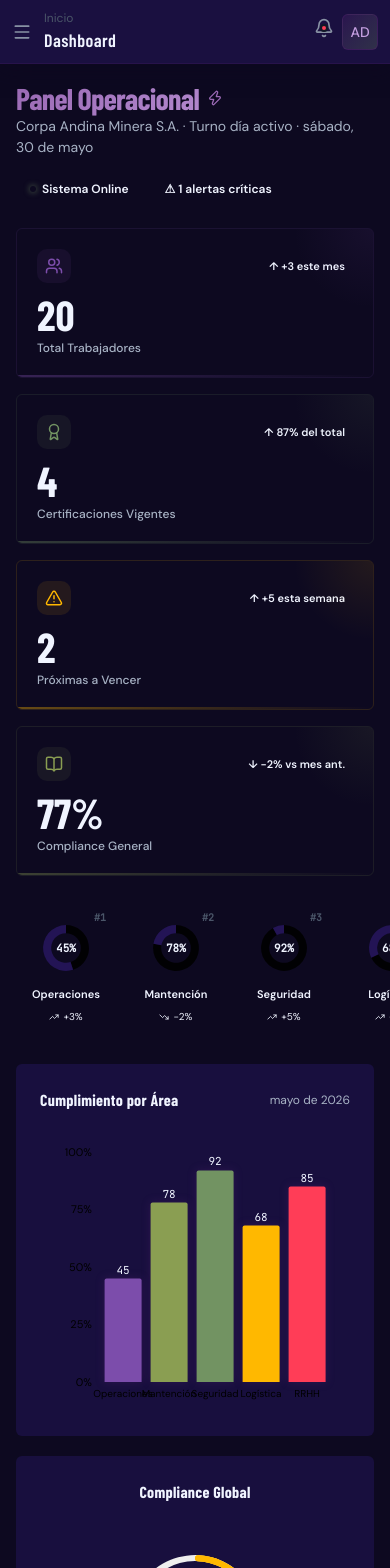
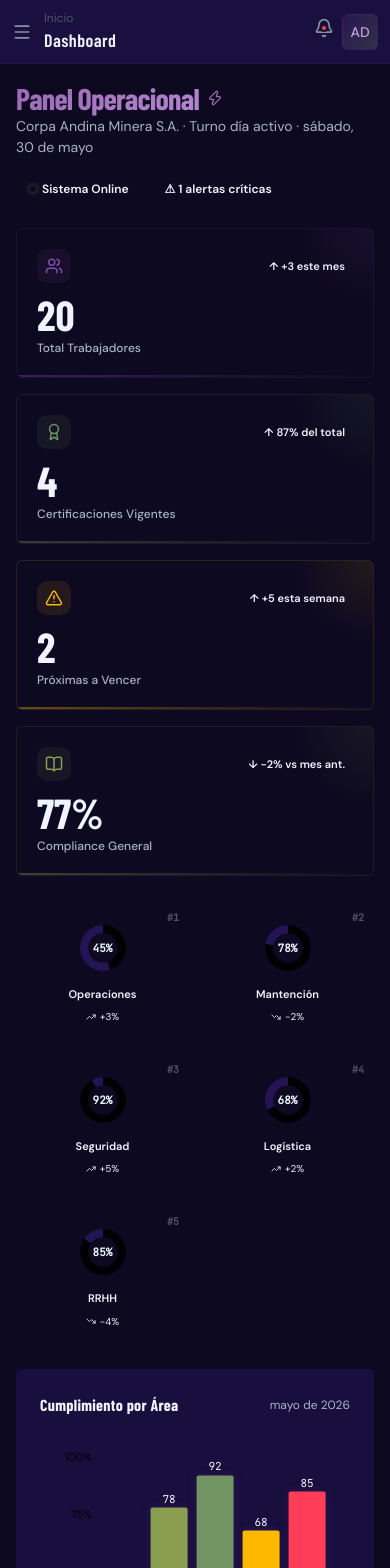
Before and after one commit to leandrodesignux-ux/Certify, a React (Vite) app: page /dashboard in a window 390 px wide. Shown: the top 1568 px of the page. Built offline with nearby package versions, Linux system fonts and the light colour scheme.

Commit message:
Fix AreaComplianceCards mobile: auto-fill grid, overflowX wrapper, minWidth 0 on cards

```diff
--- a/src/components/dashboard/AreaComplianceCards.tsx
+++ b/src/components/dashboard/AreaComplianceCards.tsx
@@ -27,7 +27,8 @@ export function AreaComplianceCards() {
   }));
 
   return (
-    <div style={{ display: 'grid', gridTemplateColumns: 'repeat(5, 1fr)', gap: '12px' }}>
+    <div style={{ overflowX: 'auto', marginLeft: '-4px', paddingLeft: '4px' }}>
+    <div style={{ display: 'grid', gridTemplateColumns: 'repeat(auto-fill, minmax(min(160px, 100%), 1fr))', gap: '12px' }}>
       {areas.map((area, index) => {
         const data = [
           { name: 'compliance', value: area.value },
@@ -49,6 +50,7 @@ export function AreaComplianceCards() {
               alignItems: 'center',
               gap: '8px',
               position: 'relative',
+              minWidth: 0,
             }}
           >
             {/* Rank badge */}
@@ -119,5 +121,6 @@ export function AreaComplianceCards() {
         );
       })}
     </div>
+    </div>
   );
 }
```
